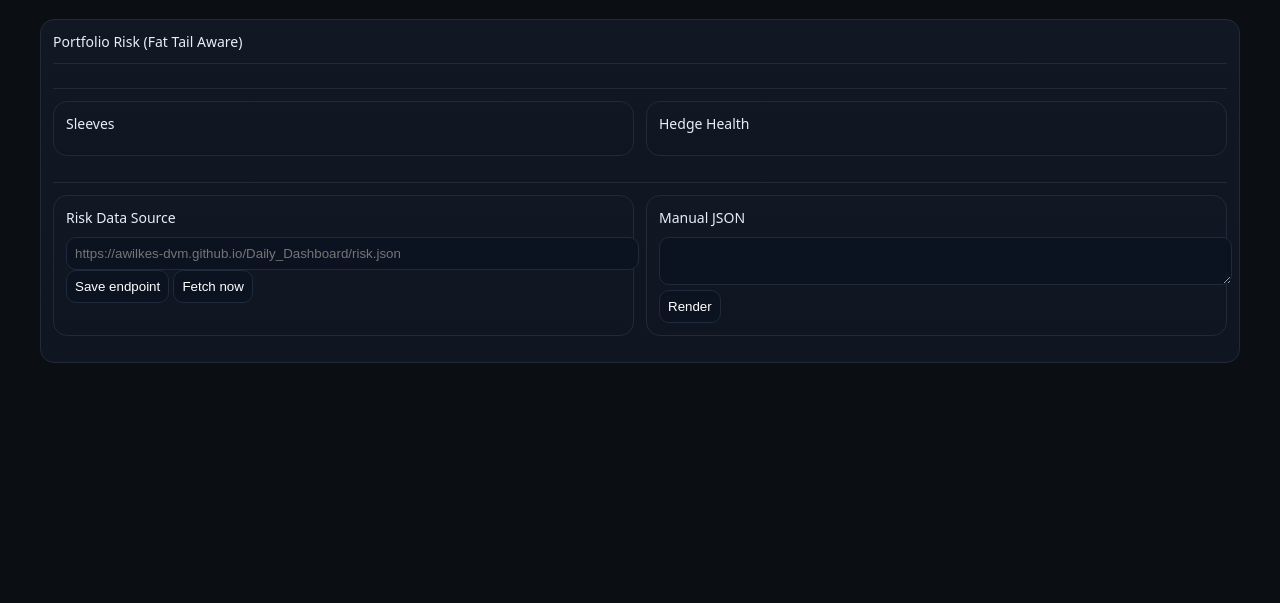
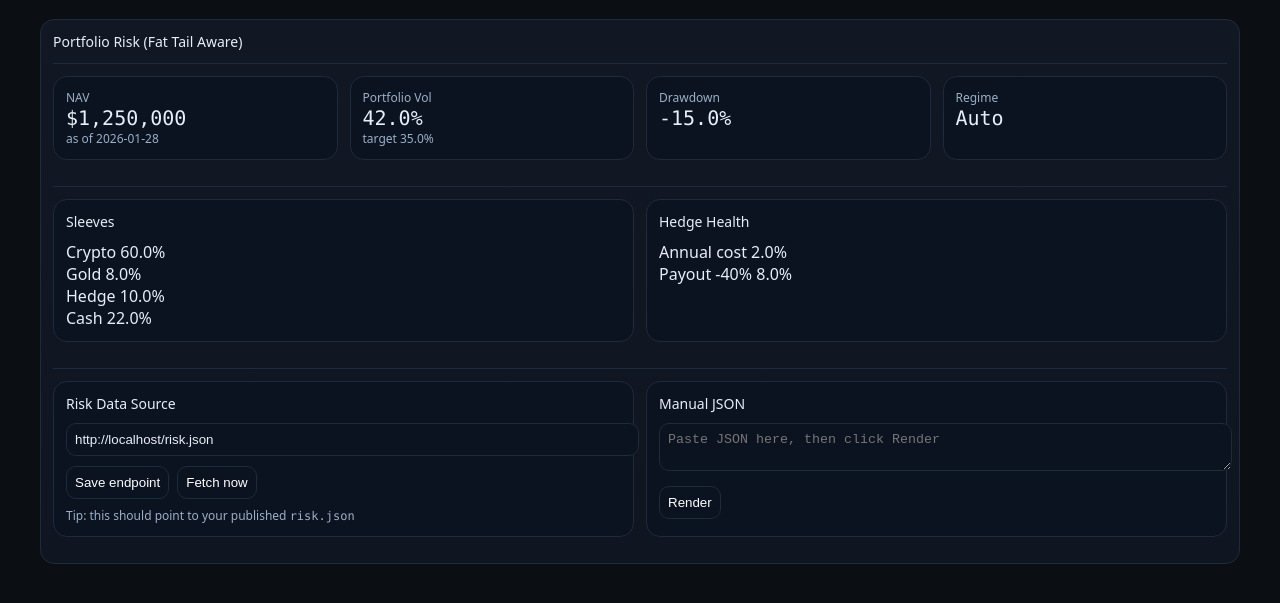
Before and after one commit to awilkes-DVM/Daily_Dashboard, a plain HTML site: page index.html in a window 1280 px wide. Shown: the part 85-688 px from the top of the page. Drawn offline with Linux system fonts and the light colour scheme.

Commit message:
Update index.html

```diff
--- a/index.html
+++ b/index.html
@@ -23,13 +23,14 @@ border:1px solid var(--line);border-radius:14px;padding:12px;margin-bottom:14px;
 .cols2{grid-template-columns:repeat(2,1fr)}
 .metric-label{font-size:12px;color:var(--muted)}
 .metric-val{font-size:20px;font-family:var(--mono)}
-.flag{border:1px solid var(--line);border-radius:12px;padding:8px;margin-bottom:6px;background:#0b1220}
-.badge{padding:4px 8px;border-radius:999px;font-size:11px}
-.badge.green{color:var(--green)} .badge.amber{color:var(--amber)} .badge.red{color:var(--red)}
 textarea,input{width:100%;background:#0b1220;color:var(--text);border:1px solid var(--line);border-radius:10px;padding:8px}
 .btn{background:#0b1220;border:1px solid var(--line);color:white;padding:8px;border-radius:10px;cursor:pointer}
 .divider{height:1px;background:var(--line);margin:12px 0}
 .small{font-size:12px;color:var(--muted)}
+@media (max-width: 980px){
+  .cols4{grid-template-columns:repeat(2,1fr)}
+  .cols2{grid-template-columns:1fr}
+}
 </style>
 </head>
 
@@ -48,24 +49,35 @@ textarea,input{width:100%;background:#0b1220;color:var(--text);border:1px solid
   <div class="divider"></div>
 
   <div class="row cols2">
-<div class="card"><div class="section-title">Sleeves</div><div id="riskSleevesTable"></div></div>
-<div class="card"><div class="section-title">Hedge Health</div><div id="riskHedgeTable"></div></div>
+    <div class="card" style="background:#0b1220;">
+      <div class="section-title">Sleeves</div>
+      <div id="riskSleevesTable"></div>
+    </div>
+    <div class="card" style="background:#0b1220;">
+      <div class="section-title">Hedge Health</div>
+      <div id="riskHedgeTable"></div>
+    </div>
   </div>
 
   <div class="divider"></div>
 
   <div class="row cols2">
-<div class="card">
+    <div class="card" style="background:#0b1220;">
       <div class="section-title">Risk Data Source</div>
-<input id="riskEndpoint" placeholder="https://awilkes-dvm.github.io/Daily_Dashboard/risk.json"/>
+      <input id="riskEndpoint"/>
+      <div style="display:flex; gap:8px; margin-top:10px; flex-wrap:wrap;">
         <button class="btn" id="riskSaveEndpointBtn">Save endpoint</button>
         <button class="btn" id="riskFetchBtn">Fetch now</button>
       </div>
+      <div class="small" style="margin-top:8px;">Tip: this should point to your published <span style="font-family:var(--mono)">risk.json</span></div>
+    </div>
 
-<div class="card">
+    <div class="card" style="background:#0b1220;">
       <div class="section-title">Manual JSON</div>
-<textarea id="riskJsonBox"></textarea>
+      <textarea id="riskJsonBox" placeholder='Paste JSON here, then click Render'></textarea>
+      <div style="display:flex; gap:8px; margin-top:10px; flex-wrap:wrap;">
         <button class="btn" id="riskRenderBtn">Render</button>
+      </div>
     </div>
   </div>
 </div>
@@ -73,36 +85,65 @@ textarea,input{width:100%;background:#0b1220;color:var(--text);border:1px solid
 </div>
 
 <script>
-function fmtPct(x){return (x*100).toFixed(1)+"%"}
-function metricCard(label,val,sub){return `<div class="card"><div class="metric-label">${label}</div><div class="metric-val">${val}</div><div class="small">${sub||""}</div></div>`}
+function fmtPct(x){
+  if(x === null || x === undefined || Number.isNaN(Number(x))) return "NA";
+  return (Number(x)*100).toFixed(1)+"%";
+}
+function metricCard(label,val,sub){
+  return `<div class="card" style="background:#0b1220;">
+    <div class="metric-label">${label}</div>
+    <div class="metric-val">${val}</div>
+    <div class="small">${sub||""}</div>
+  </div>`;
+}
 
 function renderRisk(data){
+  // Guard missing structure
+  if(!data || !data.portfolio || !data.sleeves || !data.hedge){
+    document.getElementById("riskTopRow").innerHTML = metricCard("Risk", "NA", "Invalid risk.json shape");
+    return;
+  }
+
   document.getElementById("riskTopRow").innerHTML =
-metricCard("NAV","$"+data.nav_usd,"as of "+data.asof)+
-metricCard("Portfolio Vol",fmtPct(data.portfolio.vol_ann),"target "+fmtPct(data.portfolio.vol_target_ann))+
-metricCard("Drawdown",fmtPct(data.portfolio.drawdown))+
-metricCard("Regime","Auto");
+    metricCard("NAV", data.nav_usd ? "$"+Number(data.nav_usd).toLocaleString() : "NA", "as of "+(data.asof||"—")) +
+    metricCard("Portfolio Vol", fmtPct(data.portfolio.vol_ann), "target "+fmtPct(data.portfolio.vol_target_ann)) +
+    metricCard("Drawdown", fmtPct(data.portfolio.drawdown), "") +
+    metricCard("Regime", (data.regime && data.regime.label) ? data.regime.label : "Auto", "");
 
   document.getElementById("riskSleevesTable").innerHTML =
-`Crypto ${fmtPct(data.sleeves.crypto)}<br>Gold ${fmtPct(data.sleeves.gold)}<br>Hedge ${fmtPct(data.sleeves.hedge)}<br>Cash ${fmtPct(data.sleeves.cash)}`;
+    `Crypto ${fmtPct(data.sleeves.crypto)}<br>
+     Gold ${fmtPct(data.sleeves.gold)}<br>
+     Hedge ${fmtPct(data.sleeves.hedge)}<br>
+     Cash ${fmtPct(data.sleeves.cash)}`;
 
   document.getElementById("riskHedgeTable").innerHTML =
-`Annual cost ${fmtPct(data.hedge.annual_cost)}<br>Payout -40% ${fmtPct(data.hedge.payout_btc_m40)}`;
+    `Annual cost ${fmtPct(data.hedge.annual_cost)}<br>
+     Payout -40% ${fmtPct(data.hedge.payout_btc_m40)}`;
 }
 
-function saveEndpoint(){localStorage.setItem("riskEP",document.getElementById("riskEndpoint").value)}
-async function fetchRisk(){const r=await fetch(localStorage.getItem("riskEP"));renderRisk(await r.json())}
+const RISK_EP_KEY = "riskEP";
 
-document.getElementById("riskSaveEndpointBtn").onclick=saveEndpoint;
-document.getElementById("riskFetchBtn").onclick=fetchRisk;
-document.getElementById("riskRenderBtn").onclick=()=>renderRisk(JSON.parse(document.getElementById("riskJsonBox").value));
+function defaultRiskEndpoint(){
+  // points to risk.json on the same GitHub Pages site
+  return new URL("risk.json", window.location.href).toString();
+}
 
-if(localStorage.getItem("riskEP")) fetchRisk();
+function loadEndpoint(){
+  return localStorage.getItem(RISK_EP_KEY) || defaultRiskEndpoint();
+}
+function saveEndpoint(){
+  const v = document.getElementById("riskEndpoint").value.trim();
+  if(!v) return alert("Endpoint is empty.");
+  localStorage.setItem(RISK_EP_KEY, v);
+  alert("Saved.");
+}
+
 async function safeFetchRisk(){
   try{
-    const ep = localStorage.getItem("riskEP") || document.getElementById("riskEndpoint")?.value?.trim();
-    if(!ep) return; // don’t crash the page
-    const r = await fetch(ep + (ep.includes("?") ? "&" : "?") + "t=" + Date.now()); // cache-bust
+    const ep = loadEndpoint();
+    if(!ep) return;
+    const url = ep + (ep.includes("?") ? "&" : "?") + "t=" + Date.now(); // cache-bust
+    const r = await fetch(url);
     if(!r.ok) throw new Error("HTTP " + r.status);
     const js = await r.json();
     renderRisk(js);
@@ -111,9 +152,23 @@ async function safeFetchRisk(){
   }
 }
 
+document.getElementById("riskEndpoint").value = loadEndpoint();
+
+document.getElementById("riskSaveEndpointBtn").onclick = saveEndpoint;
+document.getElementById("riskFetchBtn").onclick = safeFetchRisk;
+
+document.getElementById("riskRenderBtn").onclick = () => {
+  try{
+    const raw = document.getElementById("riskJsonBox").value.trim();
+    renderRisk(JSON.parse(raw));
+  }catch(e){
+    alert("Invalid JSON: " + e.message);
+  }
+};
+
+// initial load + auto-refresh
+safeFetchRisk();
 setInterval(safeFetchRisk, 60_000);
-safeFetchRisk();
-
 </script>
 </body>
 </html>
```
Lines whose indentation alone changed are shown as unchanged.
